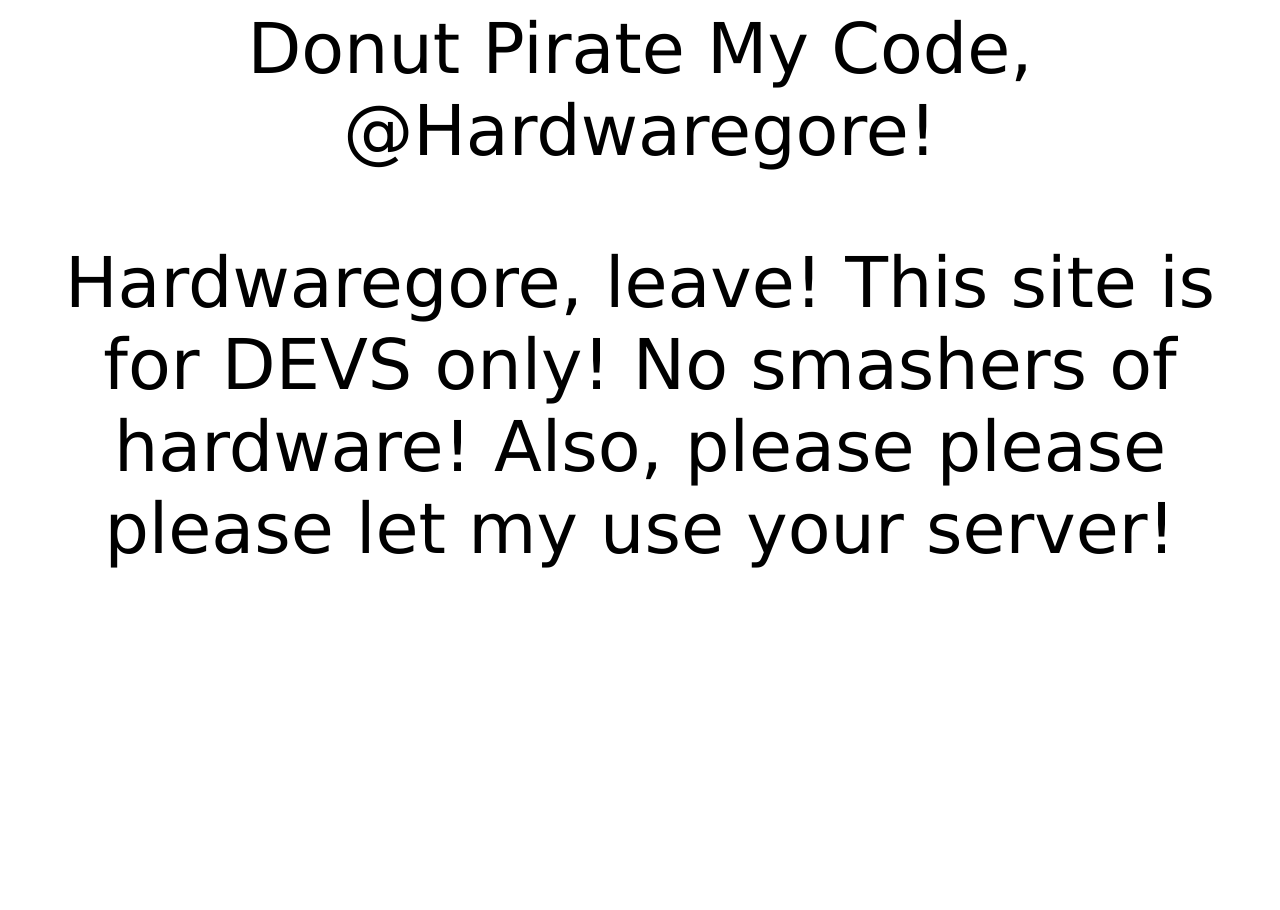
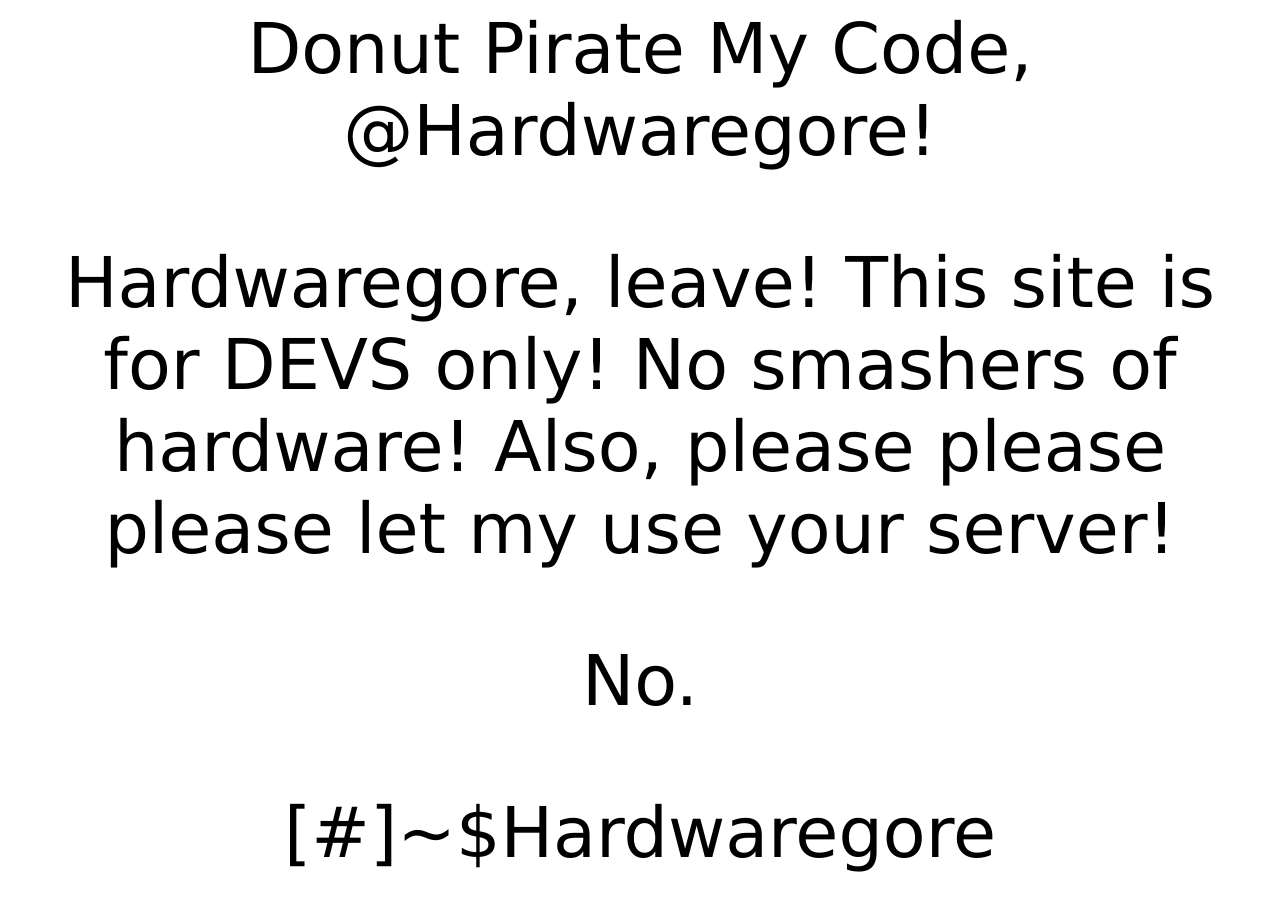
Before and after one commit to SirAlexBigBrain/JavaScript, a plain HTML site: page index.html in a window 1280 px wide. Before the commit the page ends 800 px from the top, so only its background shows below. Drawn offline with Linux system fonts and the light colour scheme.

Commit message:
Update index.html

```diff
--- a/index.html
+++ b/index.html
@@ -40,6 +40,8 @@
 document.getElementById("demo").innerHTML = "My First JavaScript";
 </script>
     <p>Hardwaregore, leave! This site is for DEVS only! No smashers of hardware! Also, please please please let my use your server! </p>
+    <p>No.</p>
+    <p>[#]~$Hardwaregore</>
   </body>
 
 </html>
```
